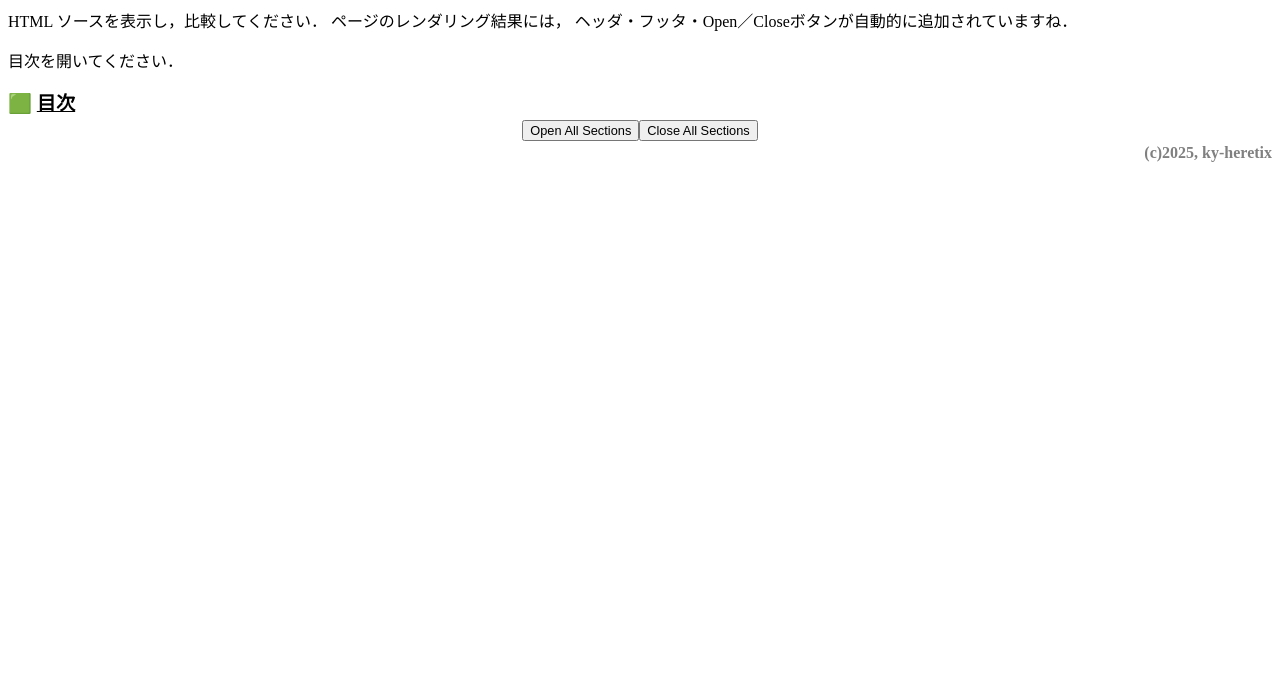
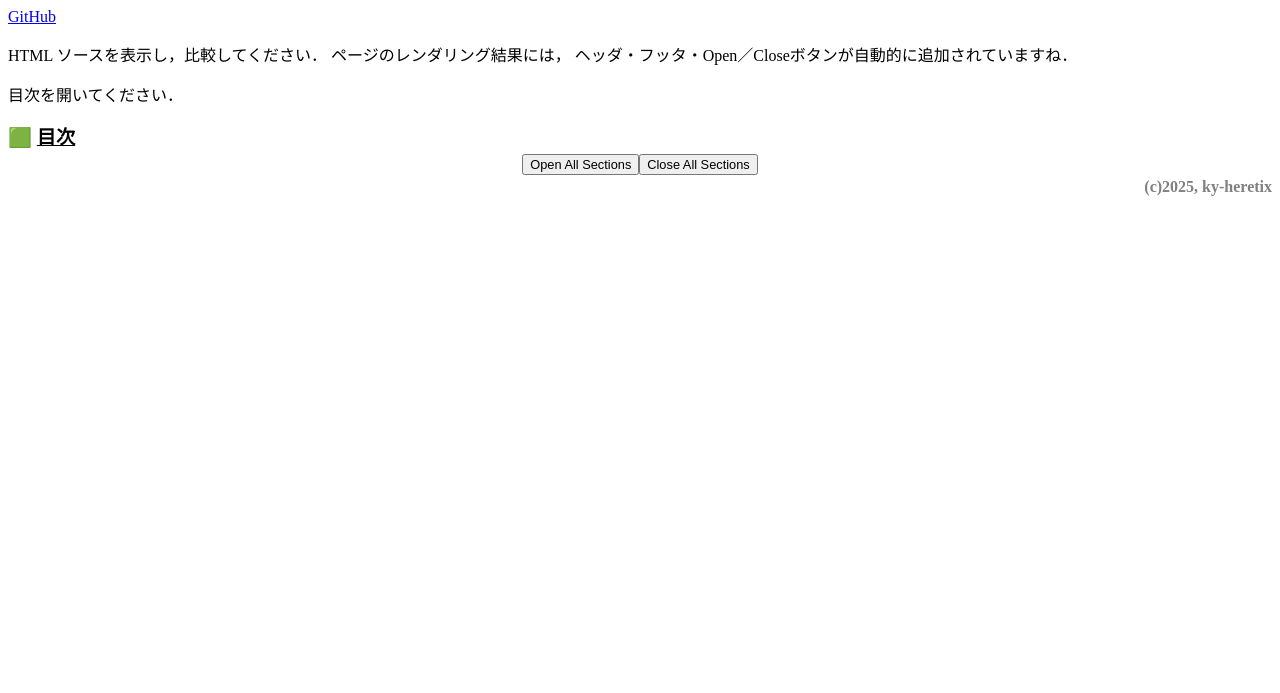
Before and after one commit to ky-heretix/moc-js, a plain HTML site: page demo/index.html in a window 1280 px wide. Shown: the part 107-800 px from the top of the page. Drawn offline with Linux system fonts and the light colour scheme.

Commit message:
first push

```diff
--- a/demo/index.html
+++ b/demo/index.html
@@ -7,6 +7,7 @@
 </head>
 <body onload="Init();">
 <h1>御品書だよ &lt;summary&gt; は</h1>
+<a href="https://github.com/ky-heretex/moc-js/" target="_blank">GitHub</a>
 <p>
 HTML ソースを表示し，比較してください．
 ページのレンダリング結果には，
```
Also changed, not shown: 1 other file.
